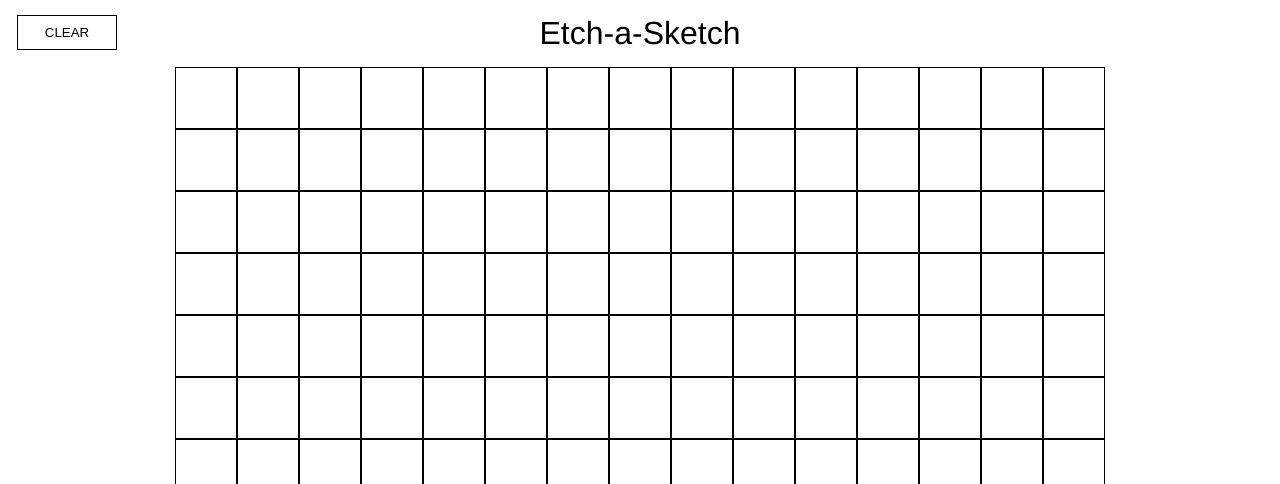
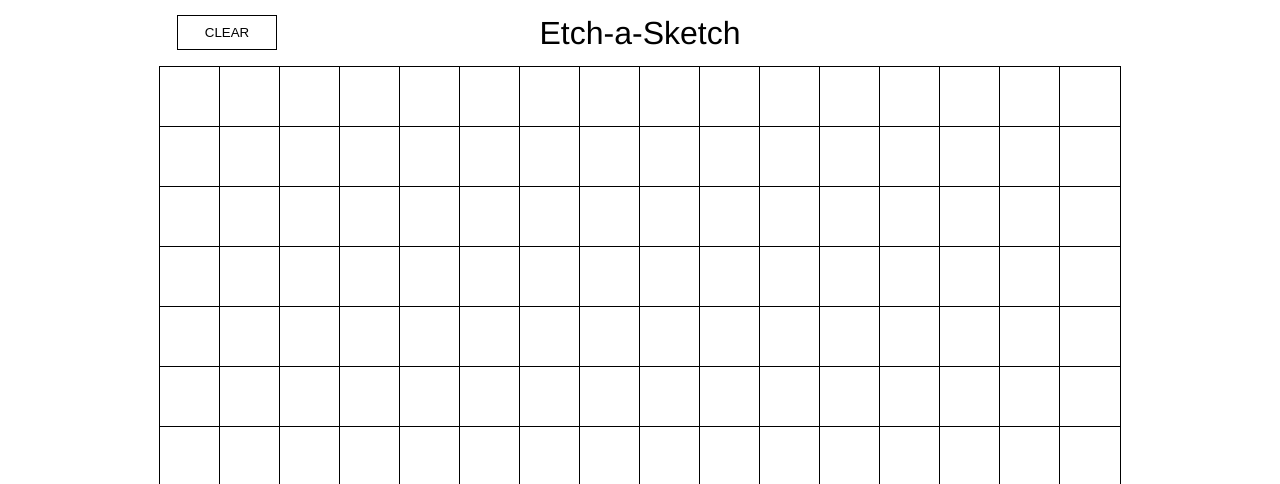
Before and after one commit to OnlyByDesign/onlybydesign.github.io, a plain HTML site: page etch-a-sketch/index.html in a window 1280 px wide. Shown: the top 484 px of the page. Drawn offline with Linux system fonts and the light colour scheme.

Commit message:
routine update

```diff
--- a/etch-a-sketch/css/style.css
+++ b/etch-a-sketch/css/style.css
@@ -3,17 +3,14 @@ body {
   padding: 0;
 }
 body header {
+  position: relative;
+  width: 960px;
+  margin: 0 auto;
   padding: 15px 0;
   text-align: center;
 }
 body header > * {
   display: inline-block;
-}
-body header h1 {
-  font-family: "Helvetica", sans-serif;
-  font-weight: 400;
-  text-align: center;
-  margin: 0 auto;
 }
 body header button {
   width: 100px;
@@ -23,6 +20,12 @@ body header button {
   text-transform: uppercase;
   background: white;
   border: 1px solid black;
+}
+body header h1 {
+  font-family: "Helvetica", sans-serif;
+  font-weight: 400;
+  text-align: center;
+  margin: 0 auto;
 }
 body .grid {
   width: 960px;
@@ -38,8 +41,8 @@ body .grid > div {
   display: inline-block;
   padding: 0;
   margin: 0;
-  border: 1px solid black;
-  outline: none;
+  outline: 1px solid black;
+  border: none;
   background: white;
 }
 body .grid > div.active {
```
